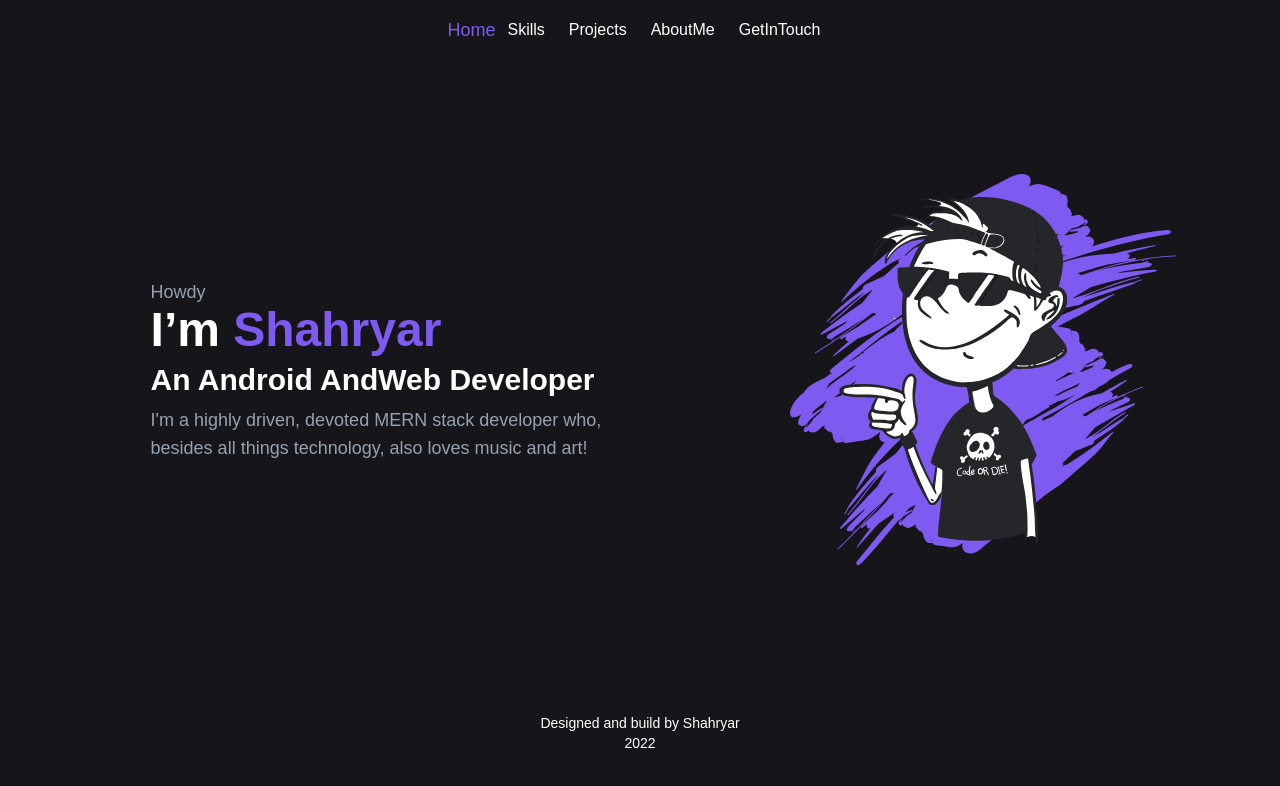
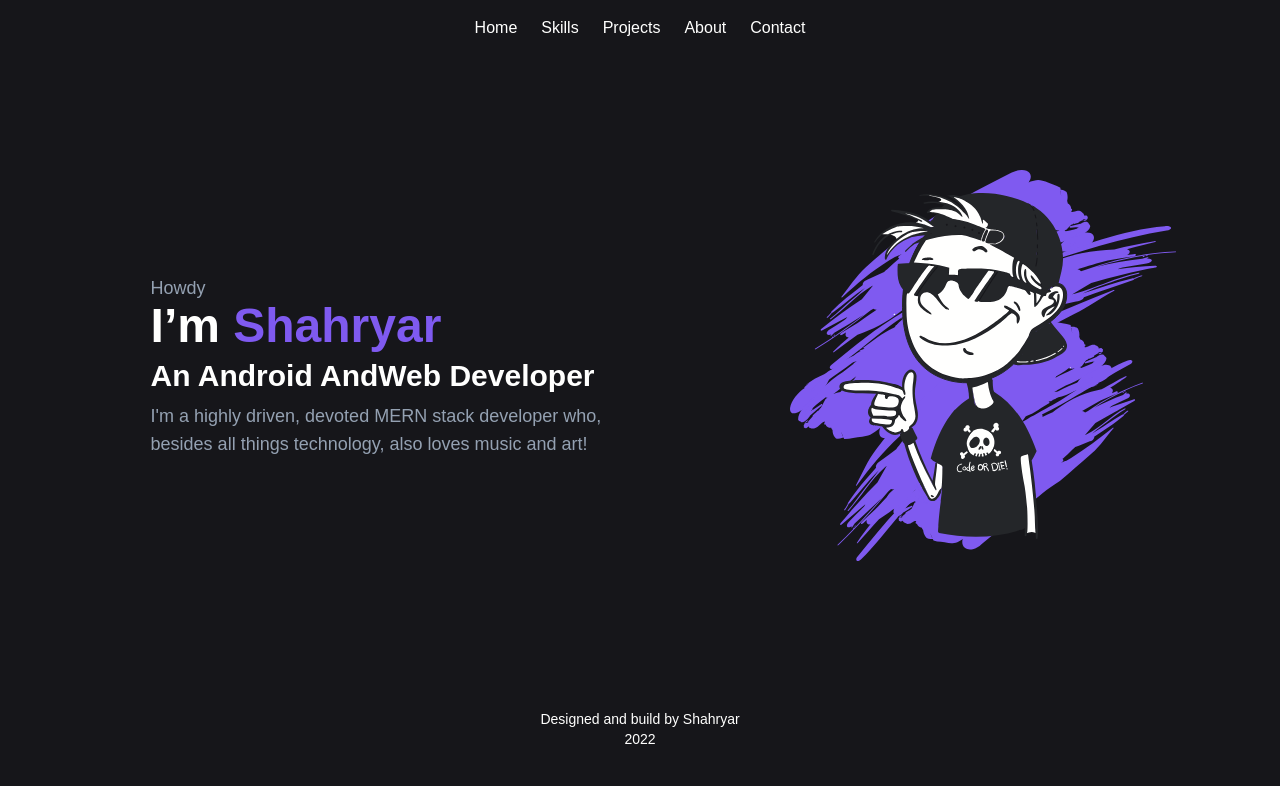
Before and after one commit to Shahryar-Pirooz/Shahryar-Pirooz, a React (Create React App) app: page /Home in a window 1280 px wide. Shown: the top 786 px of the page. Built offline with nearby package versions, Linux system fonts and the light colour scheme; no server answers; some icons are missing; what prettier-plugin-tailwindcss would draw is missing.

Commit message:
a bug fixed

```diff
--- a/src/components/body.jsx
+++ b/src/components/body.jsx
@@ -1,7 +1,7 @@
 import { useEffect, useState } from 'react'
 import { BrowserRouter, Routes, Route, Navigate } from 'react-router-dom'
 import axios from 'axios'
-import { Home, Skills, Projects, AboutMe, GetInTouch } from './pages'
+import { Home, Skills, Projects, About, Contact } from './pages'
 
 export default function Body() {
   const [dataState, setDataState] = useState([])
@@ -14,11 +14,11 @@ export default function Body() {
     <BrowserRouter>
       <Routes>
         <Route path="/" element={<Navigate to="/Home" />} />
-        <Route path="/Home" element={Home()} />
-        <Route path="/Skills" element={Skills()} />
-        <Route path="/Projects" element={Projects(dataState)} />
-        <Route path="/AboutMe" element={AboutMe()} />
-        <Route path="/GetInTouch" element={GetInTouch()} />
+        <Route path="/home" element={Home()} />
+        <Route path="/skills" element={Skills()} />
+        <Route path="/projects" element={Projects(dataState)} />
+        <Route path="/about" element={About()} />
+        <Route path="/contact" element={Contact()} />
       </Routes>
     </BrowserRouter>
   )
--- a/src/components/navbar.jsx
+++ b/src/components/navbar.jsx
@@ -3,10 +3,10 @@ import { Icon } from '@iconify/react'
 
 export default function NavBar() {
   const [isMenuOpenState, setIsMenuOpenState] = useState(false)
-  const pages = ['Home', 'Skills', 'Projects', 'AboutMe', 'GetInTouch']
+  const pages = ['home', 'skills', 'projects', 'about', 'contact']
   const isSamePath = (page) => {
     const location =
-      window.location.pathname === '/' ? '/Home' : window.location.pathname
+      window.location.pathname === '/' ? '/home' : window.location.pathname
     return location === `/${page}`
   }
   return (
@@ -14,9 +14,9 @@ export default function NavBar() {
       <div className="my-4 hidden flex-row items-center justify-center md:flex">
         {pages.map((page, index) => {
           const pageStyle =
-            ' text-head mx-3 cursor-pointer transition-all  duration-500 hover:bg-primary hover:rounded-xl hover:px-3'
+            'capitalize text-head mx-3 cursor-pointer transition-all  duration-500 hover:bg-primary hover:rounded-xl hover:px-3'
           const selectedStyle =
-            'text-lg text-primary transition-all  duration-500 hover:bg-background hover:px-0'
+            'capitalize text-lg text-primary transition-all  duration-500 hover:bg-background hover:px-0'
           return (
             <a
               key={index}
@@ -43,9 +43,9 @@ export default function NavBar() {
         >
           {pages.map((page, index) => {
             const pageStyle =
-              'text-center text-head my-3 transition-all  duration-500 active:bg-primary active:rounded-md'
+              'capitalize text-center text-head my-3 transition-all  duration-500 active:bg-primary active:rounded-md'
             const selectedStyle =
-              'text-center text-primary transition-all  duration-500'
+              'capitalize text-center text-primary transition-all  duration-500'
             return (
               <a
                 key={index}
--- a/src/components/pages/aboutMe.jsx
+++ b/src/components/pages/about.jsx
@@ -1,7 +1,7 @@
 import React from 'react'
 import Techs from '../../imgs/techs.svg'
 
-export default function AboutMe() {
+export default function About() {
   return (
     <div className="flex h-screen w-screen flex-row flex-nowrap items-center">
       <div className="text-center md:mx-5 md:basis-1/2 md:text-start">
--- a/src/components/pages/getInTouch.jsx
+++ b/src/components/pages/contact.jsx
@@ -1,4 +1,4 @@
-export default function GetInTouch() {
+export default function Contact() {
   return (
     <div className="flex h-screen w-screen flex-col flex-nowrap items-center justify-center">
       <h3 className="txt-head2 text-center">Say Somthing ...</h3>
--- a/src/components/pages/index.js
+++ b/src/components/pages/index.js
@@ -1,7 +1,7 @@
 import Home from './home'
 import Skills from './skills'
 import Projects from './projects'
-import AboutMe from './aboutMe'
-import GetInTouch from './getInTouch'
+import About from './about'
+import Contact from './contact'
 
-export { Home, Skills, Projects, AboutMe, GetInTouch }
+export { Home, Skills, Projects, About, Contact }
```
